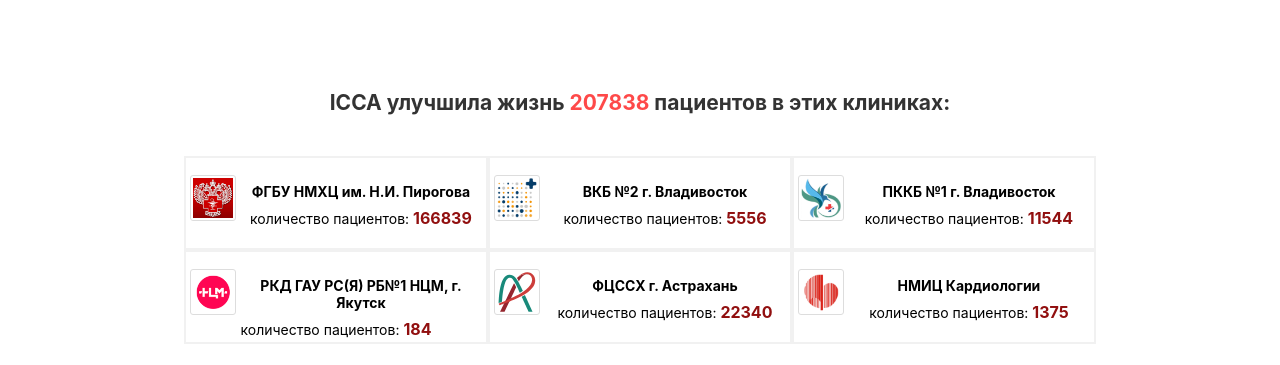
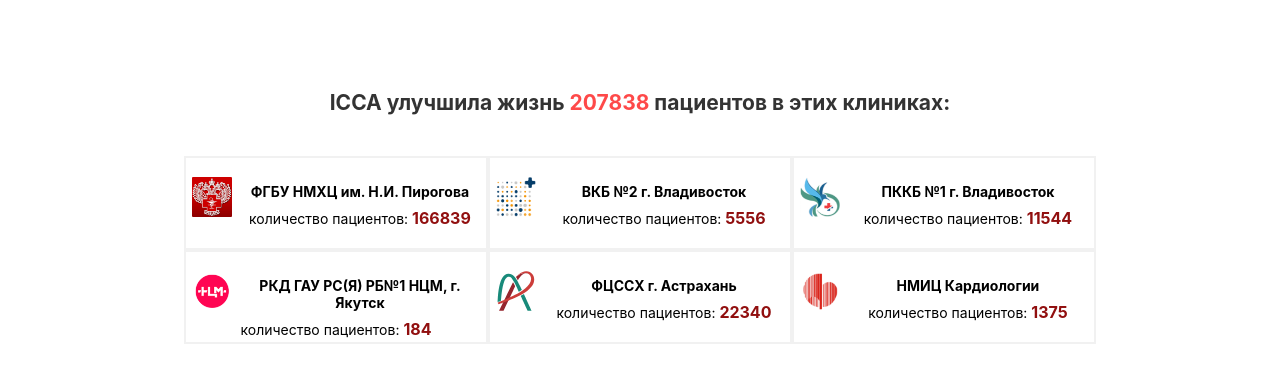
Before and after one commit to vk74/counter, an Angular app: page / in a window 1280 px wide. Shown: the top 365 px of the page. Built offline with nearby package versions, Linux system fonts and the light colour scheme.

Commit message:
removed borders around clinic logos

```diff
--- a/angular.json
+++ b/angular.json
@@ -122,5 +122,8 @@
         }
       }
     }
+  },
+  "cli": {
+    "analytics": false
   }
 }
--- a/src/app/app.component.css
+++ b/src/app/app.component.css
@@ -21,7 +21,7 @@
   }
 
   img#clinic {
-  border: 1px solid #ddd;
+  /* border: 1px solid #ddd; */
   border-radius: 3px;
   padding: 2px;
   width: 40px;
```
